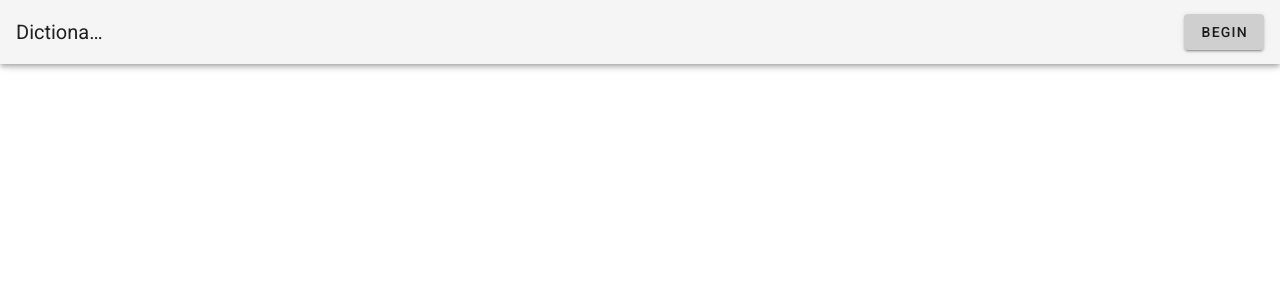
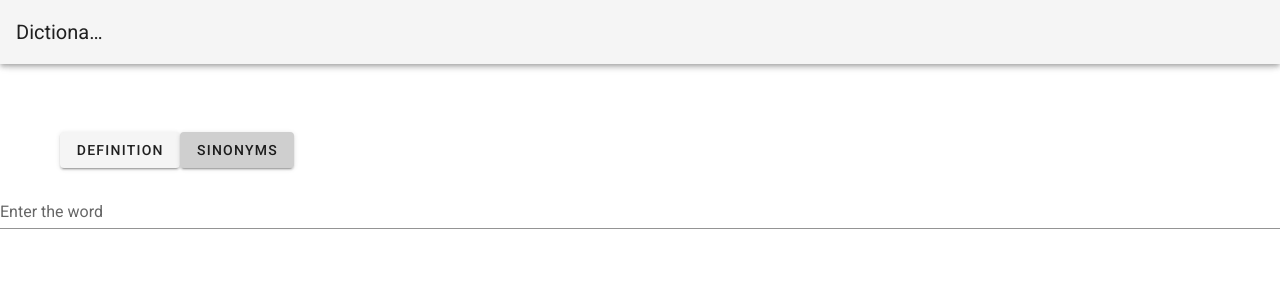
Before and after one commit to zhansito/vue_words, a Vue app: page /words in a window 1280 px wide. Shown: the top 300 px of the page. Built offline with nearby package versions, Linux system fonts and the light colour scheme.

Commit message:
trying to make it work

```diff
--- a/src/App.vue
+++ b/src/App.vue
@@ -1,11 +1,41 @@
 <script>
+import http from '@/plugins/http'
+
 export default {
-  methods:{
-    goto(page){
-      if(this.$route.name != page){
-        this.$router.push({ name: page });
-      }
-    }
+  data: () => ({
+        loading: false,
+        word: '',
+        definition: '',
+    }),
+    computed: {
+        input(){
+            let word = document.getElementById("input").value
+            return word
+        }
+    },
+    mounted() {
+        //this.load()
+
+        //console.log(word)
+    },
+    methods: {
+        loadDef() {
+            this.loading = true
+
+            http.get(`word/${this.input}`)
+            .then(response => {
+                console.log(response.data);
+                this.definition = response.data
+            })
+            .finally(() => this.loading = false)
+        }
+  //   }
+  // methods:{
+  //   goto(page){
+  //     if(this.$route.name != page){
+  //       this.$router.push({ name: page });
+  //     }
+  //   }
   }
 };
 </script>
@@ -15,9 +45,11 @@ export default {
     <v-app-bar app>
     <v-app-bar-title>Dictionary</v-app-bar-title>
     <v-spacer/>
-      <v-btn :to="{name: 'Words'}">Begin</v-btn>
     </v-app-bar>
-    <v-main>
-    </v-main>
+    <v-container style="margin-top: 120px">
+    <v-btn @click="loadDef">Definition</v-btn>
+    <v-btn :to="{name: 'Words'}">Sinonyms</v-btn>
+    </v-container>
+    <v-text-field v-model="word" label="Enter the word"/>
   </v-app>
 </template>
--- a/src/views/Words.vue
+++ b/src/views/Words.vue
@@ -32,7 +32,7 @@ export default {
 </script>
 
 <template>
-<v-container>
+<v-container style="margin-top: 120px">
 <h1>Dictionary</h1>
 
 <v-text-field v-model="word" label="Enter the word"/>
```
Also changed, not shown: 1 other file (tests, documents, lock files or other folders).
